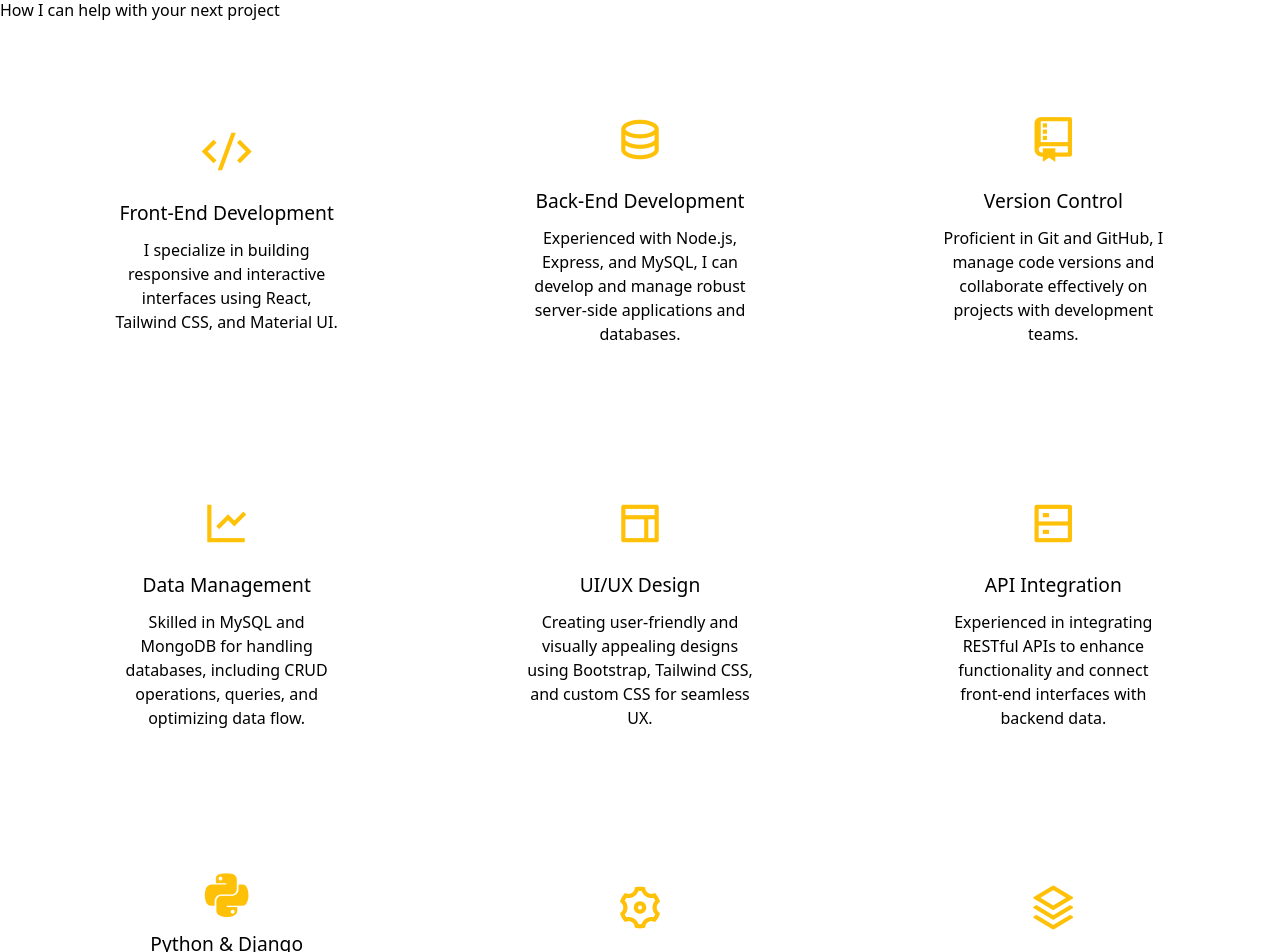
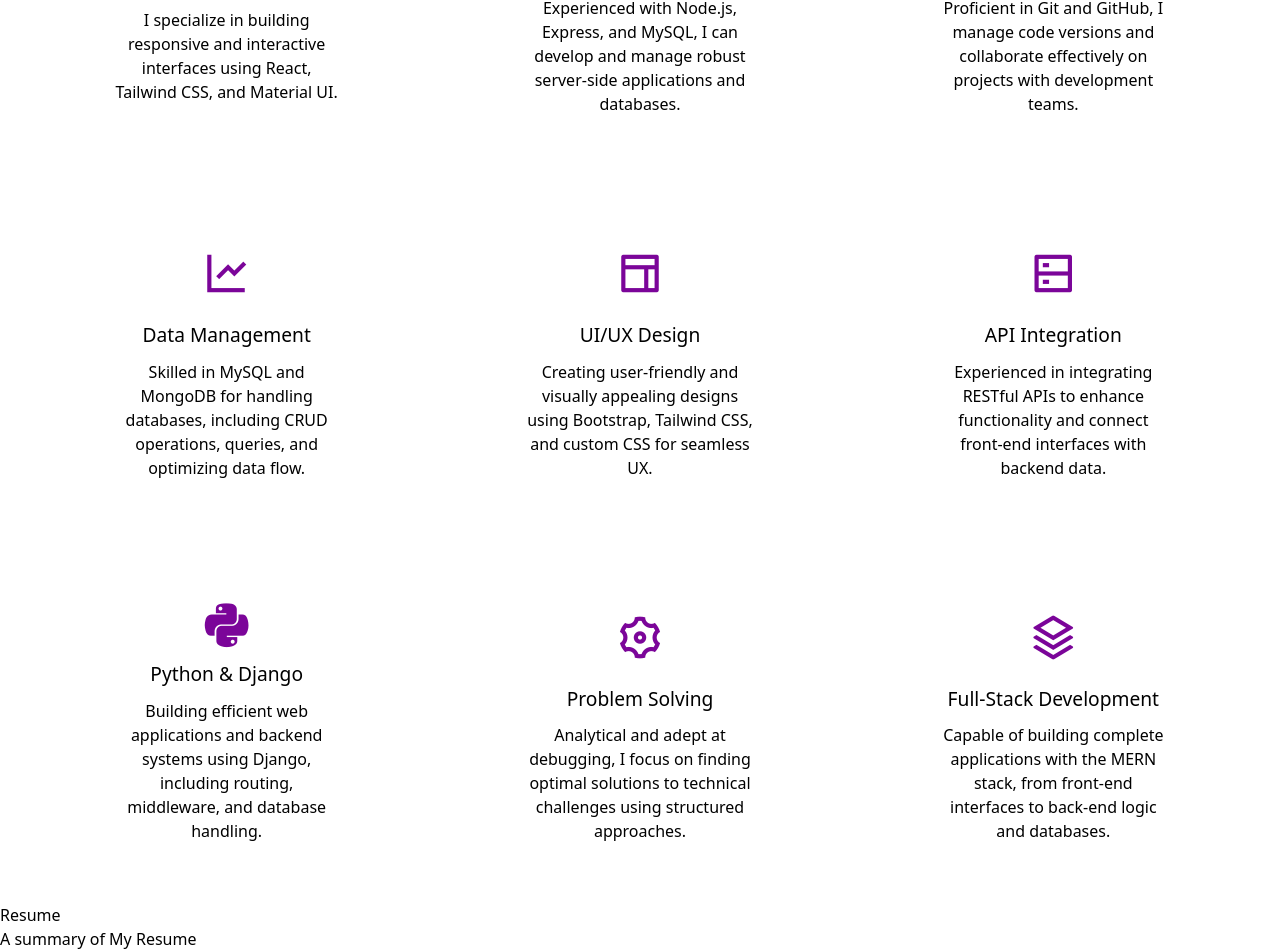
Before and after one commit to Prabha-Raj/PortFolio, a React (Vite) app: page / in a window 1280 px wide. Shown: the part 1834-2786 px from the top of the page. Built offline with nearby package versions, Linux system fonts and the light colour scheme.

Commit message:
color changes

```diff
--- a/src/Components/AboutSec.jsx
+++ b/src/Components/AboutSec.jsx
@@ -19,7 +19,7 @@ export default function AboutSec() {
       className="section flex flex-col max-md:px-0 items-center justify-center gap-2 py-20 overflow-x-hidden"
     >
       <p>
-        <span className="bg-yellow-300 px-1">About Me</span>
+        <span className="bg-[#9626b3] text-white px-5 py-2 text-xl">About Me</span>
       </p>
       <h2 className="text-3xl font-bold max-md:text-2xl" data-aos="fade-up">
         Know Me More
@@ -30,7 +30,7 @@ export default function AboutSec() {
       >
         <div className="about-left w-2/3 max-md:w-full px-5 " data-aos="fade-right">
           <p className="text-4xl max-md:text-xl">
-            Hi, I'm <span className="font-bold">Prabhakar Rajput</span>
+            Hi, I'm <span className="font-bold text-[#a034bb]">Prabhakar Rajput</span>
           </p>
           <p className="text-2xl max-md:text-base mt-2 leading-relaxed">
             I'm a designer & developer with a passion for web design. I enjoy developing simple, clean and
@@ -43,7 +43,7 @@ export default function AboutSec() {
           className="about-right flex flex-col items-center justify-center gap-7 max-md:w-full"
           data-aos="fade-left"
         >
-          <div className="h-32 w-32 max-md:w-full bg-amber-300 rounded-full flex items-center content-center justify-center pb-3">
+          <div className="h-32 w-32 max-md:w-full bg-[#bd49da] rounded-full flex items-center content-center justify-center pb-3">
             <span className="text-9xl font-bold">01</span>
           </div>
           <p className="text-2xl font-medium">
--- a/src/Components/FAQsSec.jsx
+++ b/src/Components/FAQsSec.jsx
@@ -57,9 +57,11 @@ export default function FAQsSec() {
             </div>
             <div className="right w-2/5" data-aos="fade-left">
                 <img
-                    src="https://harnishdesign.net/demo/react/callum/demo/images/faq.png"
+                    // src="https://harnishdesign.net/demo/react/callum/demo/images/faq.png"
+                    src="https://w1.pngwing.com/pngs/430/899/png-transparent-light-bulb-light-incandescent-light-bulb-lamp-electric-light-idea-symbol-lighting-purple-pink-thumbnail.png"
                     alt="faq_image"
                     data-aos="zoom-in"
+                    className="w-full"
                 />
             </div>
         </div>
--- a/src/Components/Footer.jsx
+++ b/src/Components/Footer.jsx
@@ -184,7 +184,7 @@ const Footer = () => {
           <button
             type="submit"
             style={{ margin: '0 auto' }}
-            className="w-[200px] bg-yellow-400 text-white text-xl font-bold py-3 hover:bg-black transition-colors"
+            className="w-[200px] bg-yellow-400 hover:text-black  text-black text-xl font-bold py-3 hover:bg-white transition-colors"
             disabled={loading}
             data-aos="zoom-in"
             data-aos-delay="400"
--- a/src/Components/HireMeSec.jsx
+++ b/src/Components/HireMeSec.jsx
@@ -19,7 +19,7 @@ export default function HireMeSec(){
         <div data-aos="zoom-n" className="hireme-sec flex items-center justify-center">
             <div className="flex flex-col items-center justify-center  gap-10 max-md:gap-y-16 h-full w-full" style={{backgroundColor:"rgba(0, 0, 0, 0.7)"}}>
             <h1 data-aos="slide-down" className="text-4xl text-white font-bold max-md:text-3xl">Interested in working with me?</h1>
-            <a data-aos="zoom-in" href="#ContactMe" className="text-lg h-12 w-36 flex items-center justify-center bg-yellow-500"><span>Hire Me!</span></a>
+            <a data-aos="zoom-in" href="#ContactMe" className="text-lg h-12 w-36 flex items-center justify-center bg-[#9626b3] font-bold"><span>Hire Me!</span></a>
             </div>
         </div>
         </>
--- a/src/Components/Navbar.jsx
+++ b/src/Components/Navbar.jsx
@@ -33,7 +33,7 @@ export default function Navbar() {
       {/* Navbar Container */}
       <div
         // style={{ backgroundColor: bgColor, color: textColor }}
-        className="navbar-container z-30 flex items-center justify-between px-20 max-ms:px-1 max-ms:justify-around gap-5 h-14 w-full sticky top-0 left-0 right-0"
+        className="navbar-container z-30 bg-gradient-to-r from-[#bd49da] via-pink-300 to-[#bd49da] flex items-center justify-between px-20 max-ms:px-1 max-ms:justify-around gap-5 h-14 w-full sticky top-0 left-0 right-0"
         data-aos="fade-down"
       >
         <div  className="nav_left text-sm font-bold md:text-2xl uppercase" data-aos="fade-right" data-aos-delay="100"
--- a/src/Components/SkillsSec.jsx
+++ b/src/Components/SkillsSec.jsx
@@ -48,7 +48,7 @@
                                     </div>
                                     <div className="w-full h-2 bg-slate-50">
                                         <div
-                                            className="h-2 bg-yellow-300 z-[-3]"
+                                            className="h-2 bg-[#9626b3] rounded-2xl z-[-3]"
                                             style={{
 
                                                 width: 0, // Start at 0 width
@@ -65,7 +65,7 @@
                     </div>
                     <div data-aos="zoom-in" className="text-center my-16">
                         <a href={resume} target="_blank" rel="noopener noreferrer" >
-                            <button className="h-14 w-56 border-2 border-black text-black hover:text-white hover:bg-black">
+                            <button className="h-14 w-56 border-4 font-bold border-black text-black hover:text-white hover:bg-black">
                                 Download CV
                             </button>
                         </a>
--- a/src/Components/WhatIDoSec.jsx
+++ b/src/Components/WhatIDoSec.jsx
@@ -1,157 +1,117 @@
-import React, { useEffect } from "react";
+import { useEffect } from "react";
 import AOS from "aos";
-import "aos/dist/aos.css"; // import AOS styles
+import "aos/dist/aos.css"; // Import AOS styles
 import "./styles/Card.css";
 
+const cardsData = [
+  {
+    icon: "ri-code-s-slash-line",
+    heading: "Front-End Development",
+    description:
+      "I specialize in building responsive and interactive interfaces using React, Tailwind CSS, and Material UI.",
+    aosDelay: 0,
+  },
+  {
+    icon: "ri-database-2-line",
+    heading: "Back-End Development",
+    description:
+      "Experienced with Node.js, Express, and MySQL, I can develop and manage robust server-side applications and databases.",
+    aosDelay: 200,
+  },
+  {
+    icon: "ri-git-repository-line",
+    heading: "Version Control",
+    description:
+      "Proficient in Git and GitHub, I manage code versions and collaborate effectively on projects with development teams.",
+    aosDelay: 400,
+  },
+  {
+    icon: "ri-line-chart-line",
+    heading: "Data Management",
+    description:
+      "Skilled in MySQL and MongoDB for handling databases, including CRUD operations, queries, and optimizing data flow.",
+    aosDelay: 0,
+  },
+  {
+    icon: "ri-layout-line",
+    heading: "UI/UX Design",
+    description:
+      "Creating user-friendly and visually appealing designs using Bootstrap, Tailwind CSS, and custom CSS for seamless UX.",
+    aosDelay: 200,
+  },
+  {
+    icon: "ri-server-line",
+    heading: "API Integration",
+    description:
+      "Experienced in integrating RESTful APIs to enhance functionality and connect front-end interfaces with backend data.",
+    aosDelay: 400,
+  },
+  {
+    icon: "fa-brands fa-python",
+    heading: "Python & Django",
+    description:
+      "Building efficient web applications and backend systems using Django, including routing, middleware, and database handling.",
+    aosDelay: 0,
+  },
+  {
+    icon: "ri-settings-3-line",
+    heading: "Problem Solving",
+    description:
+      "Analytical and adept at debugging, I focus on finding optimal solutions to technical challenges using structured approaches.",
+    aosDelay: 200,
+  },
+  {
+    icon: "ri-stack-line",
+    heading: "Full-Stack Development",
+    description:
+      "Capable of building complete applications with the MERN stack, from front-end interfaces to back-end logic and databases.",
+    aosDelay: 400,
+  },
+];
+
 export default function Card() {
-    useEffect(() => {
-        // Initialize AOS animations
-        AOS.init({
-          duration: 500,  // Animation duration (in ms)
-          once: false,    // Animation will trigger every time the element comes into view
-          easing: "ease-in-out", // Animation easing
-          offset: 200,    // Offset for the trigger point (adjust as needed)
-          delay:200
-        });
-      }, []);
+  useEffect(() => {
+    AOS.init({
+      duration: 500,
+      once: false,
+      easing: "ease-in-out",
+      offset: 200,
+    });
+  }, []);
+
   return (
     <div id="WhatIDo" className="bg-slate-50">
       <div className="whatido_heading text-center p-5">
-        <p><span className="bg-yellow-400 px-1">What I Do?</span></p>
-        <p className="text-4xl max-md:text-2xl max-md:px-3 font-bold text-gray-800">
+        <p>
+          <span className="bg-[#9626b3] text-white px-5 py-2 text-xl">
+            What I Do?
+          </span>
+        </p>
+        <p className="text-4xl max-md:text-2xl max-md:px-3 font-bold mt-5 text-gray-800">
           How I can help with your next project
         </p>
       </div>
       <div className="card-wrapper max-md:flex-col max-md:p-0">
-        {/* Card 1 */}
-        <div className="card max-md:p-0 max-md:w-screen" data-aos="fade-up">
-          <i className="ri-code-s-slash-line"></i>
-          <h1>Front-End Development</h1>
-          <p>
-            I specialize in building responsive and interactive interfaces using React, Tailwind CSS, and Material UI.
-          </p>
-        </div>
-        {/* Card 2 */}
-        <div className="card" data-aos="fade-up" data-aos-delay="200">
-          <i className="ri-database-2-line"></i>
-          <h1>Back-End Development</h1>
-          <p>
-            Experienced with Node.js, Express, and MySQL, I can develop and manage robust server-side applications and databases.
-          </p>
-        </div>
-        {/* Card 3 */}
-        <div className="card" data-aos="fade-up" data-aos-delay="400">
-          <i className="ri-git-repository-line"></i>
-          <h1>Version Control</h1>
-          <p>
-            Proficient in Git and GitHub, I manage code versions and collaborate effectively on projects with development teams.
-          </p>
-        </div>
-      </div>
-      <div className="card-wrapper max-md:flex-col max-md:p-0">
-        {/* Card 4 */}
-        <div className="card max-md:p-0 max-md:w-screen" data-aos="fade-up">
-          <i className="ri-line-chart-line"></i>
-          <h1>Data Management</h1>
-          <p>
-            Skilled in MySQL and MongoDB for handling databases, including CRUD operations, queries, and optimizing data flow.
-          </p>
-        </div>
-        {/* Card 5 */}
-        <div className="card" data-aos="fade-up" data-aos-delay="200">
-          <i className="ri-layout-line"></i>
-          <h1>UI/UX Design</h1>
-          <p>
-            Creating user-friendly and visually appealing designs using Bootstrap, Tailwind CSS, and custom CSS for seamless UX.
-          </p>
-        </div>
-        {/* Card 6 */}
-        <div className="card" data-aos="fade-up" data-aos-delay="400">
-          <i className="ri-server-line"></i>
-          <h1>API Integration</h1>
-          <p>
-            Experienced in integrating RESTful APIs to enhance functionality and connect front-end interfaces with backend data.
-          </p>
-        </div>
-      </div>
-      <div className="card-wrapper max-md:flex-col max-md:p-0">
-        {/* Card 7 */}
-        <div className="card max-md:p-0 max-md:w-screen" data-aos="fade-up">
-          <i className="fa-brands fa-python"></i>
-          <h1>Python & Django</h1>
-          <p>
-            Building efficient web applications and backend systems using Django, including routing, middleware, and database handling.
-          </p>
-        </div>
-        {/* Card 8 */}
-        <div className="card" data-aos="fade-up" data-aos-delay="200">
-          <i className="ri-settings-3-line"></i>
-          <h1>Problem Solving</h1>
-          <p>
-            Analytical and adept at debugging, I focus on finding optimal solutions to technical challenges using structured approaches.
-          </p>
-        </div>
-        {/* Card 9 */}
-        <div className="card" data-aos="fade-up" data-aos-delay="400">
-          <i className="ri-stack-line"></i>
-          <h1>Full-Stack Development</h1>
-          <p>
-            Capable of building complete applications with the MERN stack, from front-end interfaces to back-end logic and databases.
-          </p>
-        </div>
-      </div>
-      {/* Additional Cards */}
-      <div className="card-wrapper max-md:flex-col max-md:p-0">
-        {/* Card 10 */}
-        <div className="card max-md:p-0 max-md:w-screen" data-aos="fade-up">
-          <i className="ri-checkbox-line"></i>
-          <h1>Testing & Debugging</h1>
-          <p>
-            Proficient in unit testing, integration testing, and debugging with tools like Jest, Mocha, and Chrome DevTools to ensure high-quality code.
-          </p>
-        </div>
-        {/* Card 11 */}
-        <div className="card" data-aos="fade-up" data-aos-delay="200">
-          <i className="ri-cloud-line"></i>
-          <h1>Cloud Deployment</h1>
-          <p>
-            Experience with cloud platforms like AWS and Heroku for deploying full-stack applications, ensuring scalability and reliability.
-          </p>
-        </div>
-        {/* Card 12 */}
-        <div className="card" data-aos="fade-up" data-aos-delay="400">
-          <i className="ri-tools-line"></i>
-          <h1>Automation</h1>
-          <p>
-            Automating repetitive tasks and workflows with tools like Gulp, Webpack, and CI/CD pipelines to improve efficiency and consistency in development.
-          </p>
-        </div>
-      </div>
-      <div className="card-wrapper max-md:flex-col max-md:p-0">
-        {/* Card 13 */}
-        <div className="card max-md:p-0 max-md:w-screen" data-aos="fade-up">
-          <i className="ri-chat-1-line"></i>
-          <h1>Client Communication</h1>
-          <p>
-            Effective communication with clients to gather requirements, provide updates, and ensure that the final product aligns with their needs and expectations.
-          </p>
-        </div>
-        {/* Card 14 */}
-        <div className="card" data-aos="fade-up" data-aos-delay="200">
-          <i className="ri-file-3-line"></i>
-          <h1>Documentation</h1>
-          <p>
-            Writing clear and comprehensive documentation for codebases, APIs, and workflows, ensuring teams can work efficiently and with clarity.
-          </p>
-        </div>
-        {/* Card 15 */}
-        <div className="card" data-aos="fade-up" data-aos-delay="400">
-          <i className="ri-heart-line"></i>
-          <h1>Passion for Learning</h1>
-          <p>
-            Always eager to stay up-to-date with new technologies, frameworks, and best practices to provide cutting-edge solutions for every project.
-          </p>
-        </div>
+        {cardsData.map((card, index) => (
+          <div
+          className="card max-md:p-0 max-md:w-screen
+                     hover:bg-gradient-to-r
+                     hover:from-[#bd49da]
+                     hover:via-pink-300
+                     hover:to-[#bd49da]
+                     transition-all
+                     duration-500
+                     ease-in-out"
+          key={index}
+          data-aos="fade-up"
+          data-aos-delay={card.aosDelay}
+        >
+
+            <i className={card.icon}></i>
+            <h1>{card.heading}</h1>
+            <p>{card.description}</p>
+          </div>
+        ))}
       </div>
     </div>
   );
--- a/src/Components/styles/Card.css
+++ b/src/Components/styles/Card.css
@@ -19,7 +19,7 @@
     flex-direction: column;
     align-items: center;
     text-align: center;
-    transition: all 0.5s ease-in-out;
+
     border-radius: 10px;
 }
 
@@ -38,20 +38,25 @@
 /* Icon styles */
 .card i {
     font-size: 50px;
-    color: #FFC107;
+    /* color: #FFC107; */
+    color: #7b0599;
     margin-bottom: 10px;
 }
 
 .card:hover {
-    background-color: #FFC107;
-    color: white;
+    /* background-color: #FFC107; */
+    /* background-color: #a21ac4e0; */
+    background: linear-gradient(top to bottom, #bd49da, #d1447ae1, #bd49da);
+    font-weight: bold;
+    /* color: white; */
     box-shadow: 10px 10px 30px rgba(0, 0, 0, 0.1);
     transform: translateY(-10px);
     transition: all ease-in-out .5s;
 }
 
 .card:hover i {
-    color: white;
+    color: black;
+    transition: all 0.5s ease-in-out;
 }
 
 /* Responsive adjustments for smaller screens */
```
Also changed, not shown: src/Components/ContactSec.jsx (+10 -10 lines), src/Components/HeroSec.jsx (+5 -4 lines), src/Components/ProjectSec.jsx (added, +24 -0 lines), src/Components/ResumeSec.jsx (+4 -4 lines), public/images/Prabhakar_half_size_2.jpg (added).
